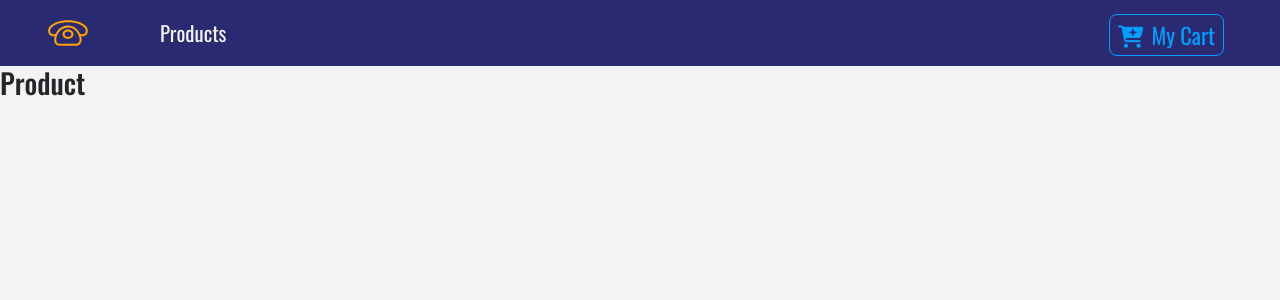
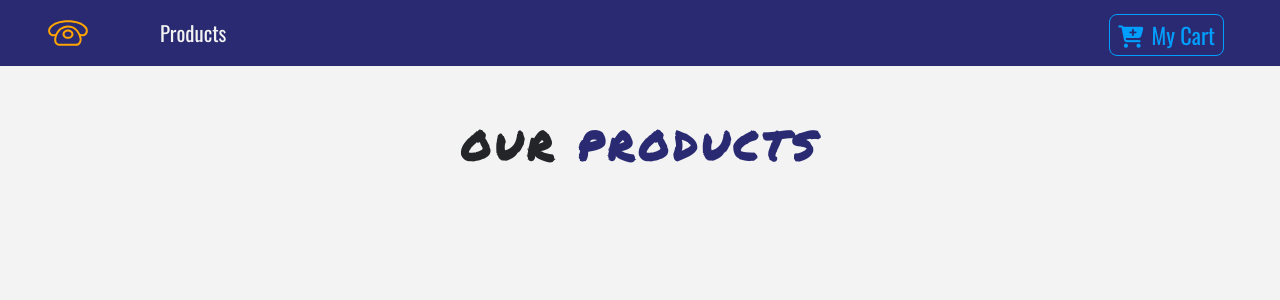
Before and after one commit to juncn/web_practice_project_5, a React (Create React App) app in the folder phone-ecommerce/: page / in a window 1280 px wide. Shown: the top 300 px of the page. Built offline with nearby package versions, Linux system fonts and the light colour scheme.

Commit message:
Set up redux with typescript support

```diff
--- a/phone-ecommerce/package.json
+++ b/phone-ecommerce/package.json
@@ -3,6 +3,7 @@
   "version": "0.1.0",
   "private": true,
   "dependencies": {
+    "@reduxjs/toolkit": "^1.5.1",
     "@testing-library/jest-dom": "^5.11.4",
     "@testing-library/react": "^11.1.0",
     "@testing-library/user-event": "^12.1.10",
@@ -10,11 +11,13 @@
     "@types/node": "^12.0.0",
     "@types/react": "^17.0.0",
     "@types/react-dom": "^17.0.0",
+    "@types/react-redux": "^7.1.16",
     "@types/react-router-dom": "^5.1.7",
     "@types/styled-components": "^5.1.9",
     "bootstrap": "^4.6.0",
     "react": "^17.0.2",
     "react-dom": "^17.0.2",
+    "react-redux": "^7.2.4",
     "react-router-dom": "^5.2.0",
     "react-scripts": "4.0.3",
     "styled-components": "^5.2.3",
--- a/phone-ecommerce/src/components/ProductList.tsx
+++ b/phone-ecommerce/src/components/ProductList.tsx
@@ -1,9 +1,16 @@
-import Product from "./Product"
+import { useAppSelector } from '../hooks';
+import Title from './Title';
 
 const ProductList = () => {
+  const products = useAppSelector(state => state.products);
+  console.log(products);
+
   return (
-    <div>
-      <Product />
+    <div className="py-5">
+      <div className="container">
+        <Title name="our" title="products" />
+        <div className="row"></div>
+      </div>
     </div>
   );
 };
--- /dev/null
+++ b/phone-ecommerce/src/hooks.ts
@@ -0,0 +1,6 @@
+import { TypedUseSelectorHook, useDispatch, useSelector } from 'react-redux';
+import type { RootState, AppDispatch } from './store';
+
+// Use throughout your app instead of plain `useDispatch` and `useSelector`
+export const useAppDispatch = () => useDispatch<AppDispatch>();
+export const useAppSelector: TypedUseSelectorHook<RootState> = useSelector;
--- a/phone-ecommerce/src/index.tsx
+++ b/phone-ecommerce/src/index.tsx
@@ -1,12 +1,16 @@
 import React from 'react';
 import ReactDOM from 'react-dom';
+import { Provider } from 'react-redux';
 import './index.css';
 import App from './App';
 import reportWebVitals from './reportWebVitals';
+import { store } from './store';
 
 ReactDOM.render(
   <React.StrictMode>
-    <App />
+    <Provider store={store}>
+      <App />
+    </Provider>
   </React.StrictMode>,
   document.getElementById('root')
 );
--- /dev/null
+++ b/phone-ecommerce/src/productsSlice.ts
@@ -0,0 +1,15 @@
+import { createSlice } from '@reduxjs/toolkit';
+import { storeProducts } from './data';
+
+export const productsReducer = createSlice({
+  name: 'products',
+  initialState: storeProducts,
+  reducers: {
+    addToCart: state => {
+      state[0].count++;
+    }
+  }
+});
+
+export const { addToCart } = productsReducer.actions;
+export default productsReducer.reducer;
--- /dev/null
+++ b/phone-ecommerce/src/store.ts
@@ -0,0 +1,13 @@
+import { configureStore } from '@reduxjs/toolkit';
+import { productsReducer } from './productsSlice';
+
+export const store = configureStore({
+  reducer: {
+    products: productsReducer.reducer
+  }
+});
+
+// Infer the `RootState` and `AppDispatch` types from the store itself
+export type RootState = ReturnType<typeof store.getState>;
+// Inferred type: {products: ProductsState}
+export type AppDispatch = typeof store.dispatch;
```
Also changed, not shown: 1 other file (tests, documents, lock files or other folders).
